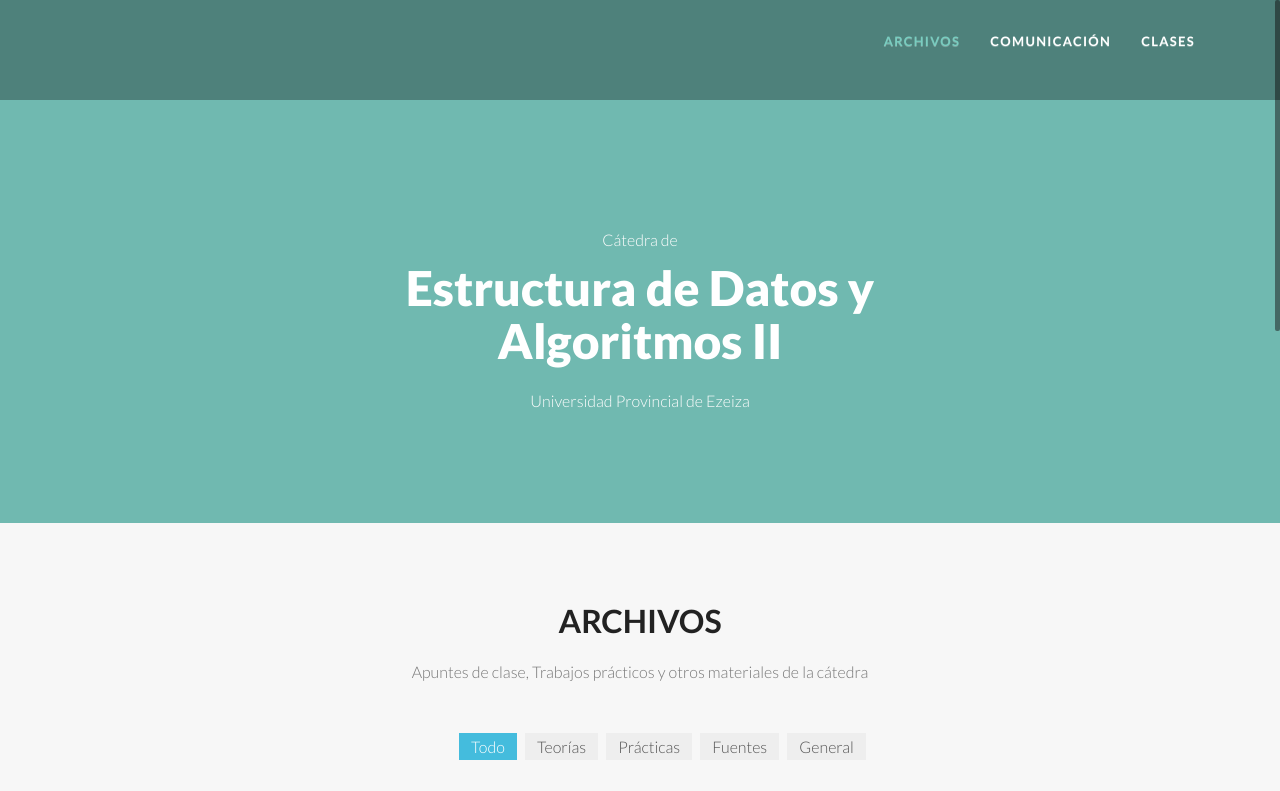
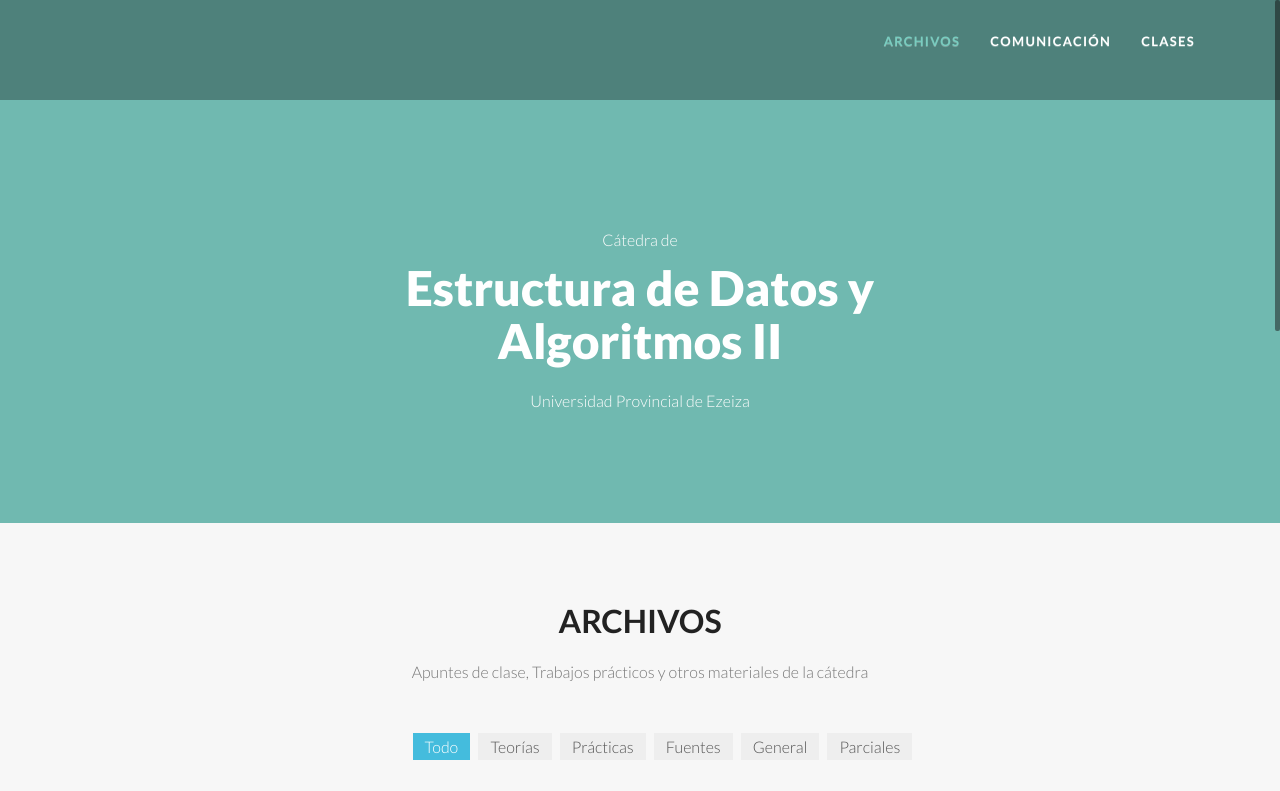
Before and after one commit to edya2upe/edya2upe.github.io, a plain HTML site: page _site/layout.html in a window 1280 px wide. Shown: the top 791 px of the page. Drawn offline with Linux system fonts and the light colour scheme; files that its build step writes are made by us from their sources; some icons are missing; files whose address does not match are found by name.

Commit message:
resolución 1er parcial

```diff
--- a/_site/layout.html
+++ b/_site/layout.html
@@ -77,6 +77,7 @@
               <li><a href="#" class="btn-theme btn-small" data-filter=".practica">Prácticas</a></li>
               <li><a href="#" class="btn-theme btn-small" data-filter=".fuente">Fuentes</a></li>
               <li><a href="#" class="btn-theme btn-small" data-filter=".gral">General</a></li>
+              <li><a href="#" class="btn-theme btn-small" data-filter=".gral">Parciales</a></li>
             </ul>
           </nav>
           <div class="col-md-12">
```
Also changed, not shown: 1 other file.
